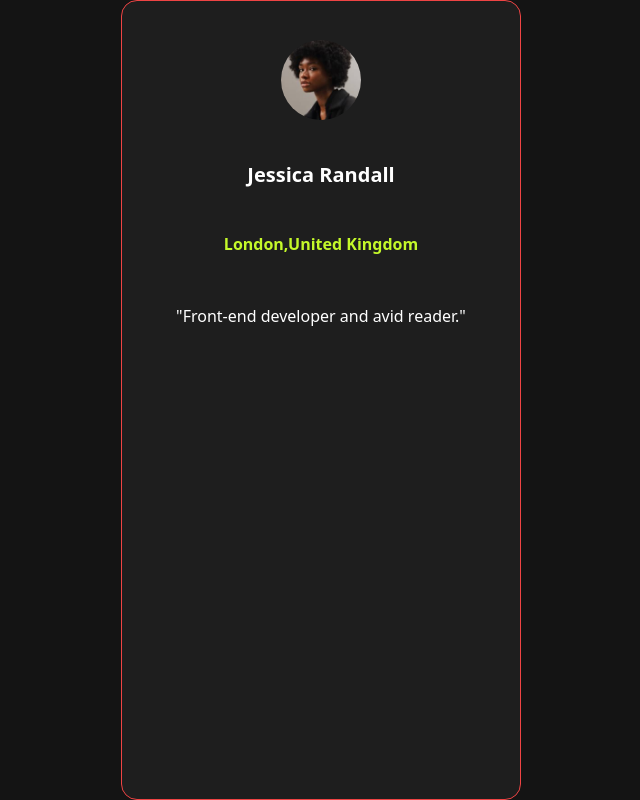
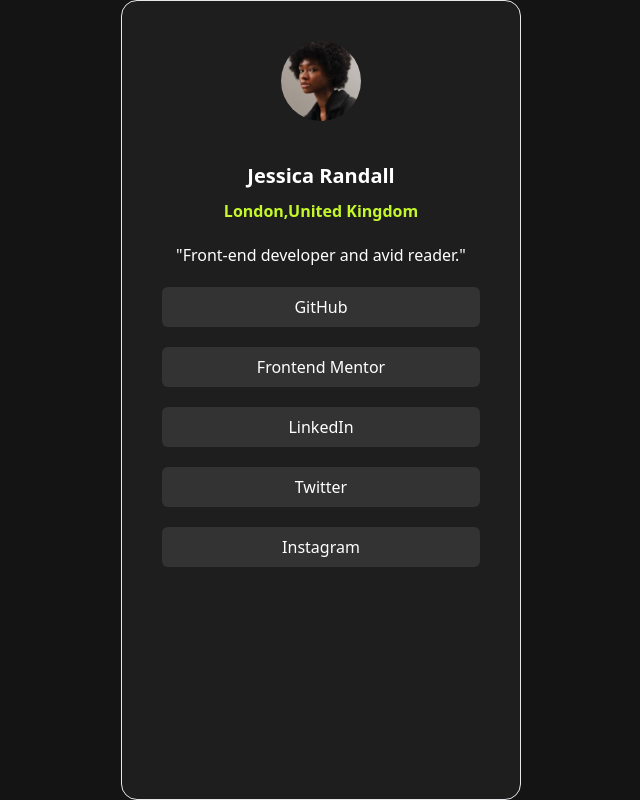
Before and after one commit to Pardeshi2309/Frontend-Mentor, a React (Create React App) app: page / in a window 1280 px wide. Shown: the whole page, without its empty margins (319-959 px from the left). Built offline with nearby package versions, Linux system fonts and the light colour scheme.

Commit message:
added src

```diff
--- a/src/App.js
+++ b/src/App.js
@@ -3,17 +3,21 @@
 function App() {
   return (
     <div className="flex items-center justify-center">
-      <div className=" bg-[#1E1E1E] flex items-center justify-center w-[400px] h-screen text-white rounded-2xl flex-col border border-red-500">
-        <img className="absolute top-10 rounded-full object-contain h-30 w-20" src={image} alt="img" />
-        <p className="font-bold absolute top-20 mt-20 text-[20px]">Jessica Randall</p>
-        <span className="text-[#C4F82A] font-bold absolute top-[24%] mt-10">London,United Kingdom</span>
+      <div className=" bg-[#1E1E1E] flex items-center justify-start p-10 w-[400px] h-screen text-white rounded-2xl flex-col border">
+        <img className="rounded-full object-contain h-30 w-20" src={image} alt="img" />
+        <h2 className="font-bold text-[20px] mt-10">Jessica Randall</h2>
+        <h3 className="text-[#C4F82A] mt-2 font-bold">London,United Kingdom</h3>
+        <span className="text-white py-5">"Front-end developer and avid reader."</span>
+        <div className="flex items-center justify-center flex-col gap-5 w-full">
+          <a className='text-white text-center w-full py-2 bg-[#333333] rounded-md' href='GitHub'>GitHub</a>
+          <a className='text-white text-center w-full py-2 bg-[#333333] rounded-md' href='GitHub'>Frontend Mentor</a>
+          <a className='text-white text-center w-full py-2 bg-[#333333] rounded-md' href='GitHub'>LinkedIn</a>
+          <a className='text-white text-center w-full py-2 bg-[#333333] rounded-md' href='GitHub'>Twitter</a>
+          <a className='text-white text-center w-full py-2 bg-[#333333] rounded-md' href='GitHub'>Instagram</a>
         </div>
-        <div className="flex items-center justify-center absolute top-[38%]">
-        <span className="text-white">"Front-end developer and avid reader."</span>
-        </div>
+      </div>
+    </div>
 
-
-    </div>
   );
 }
 
```
